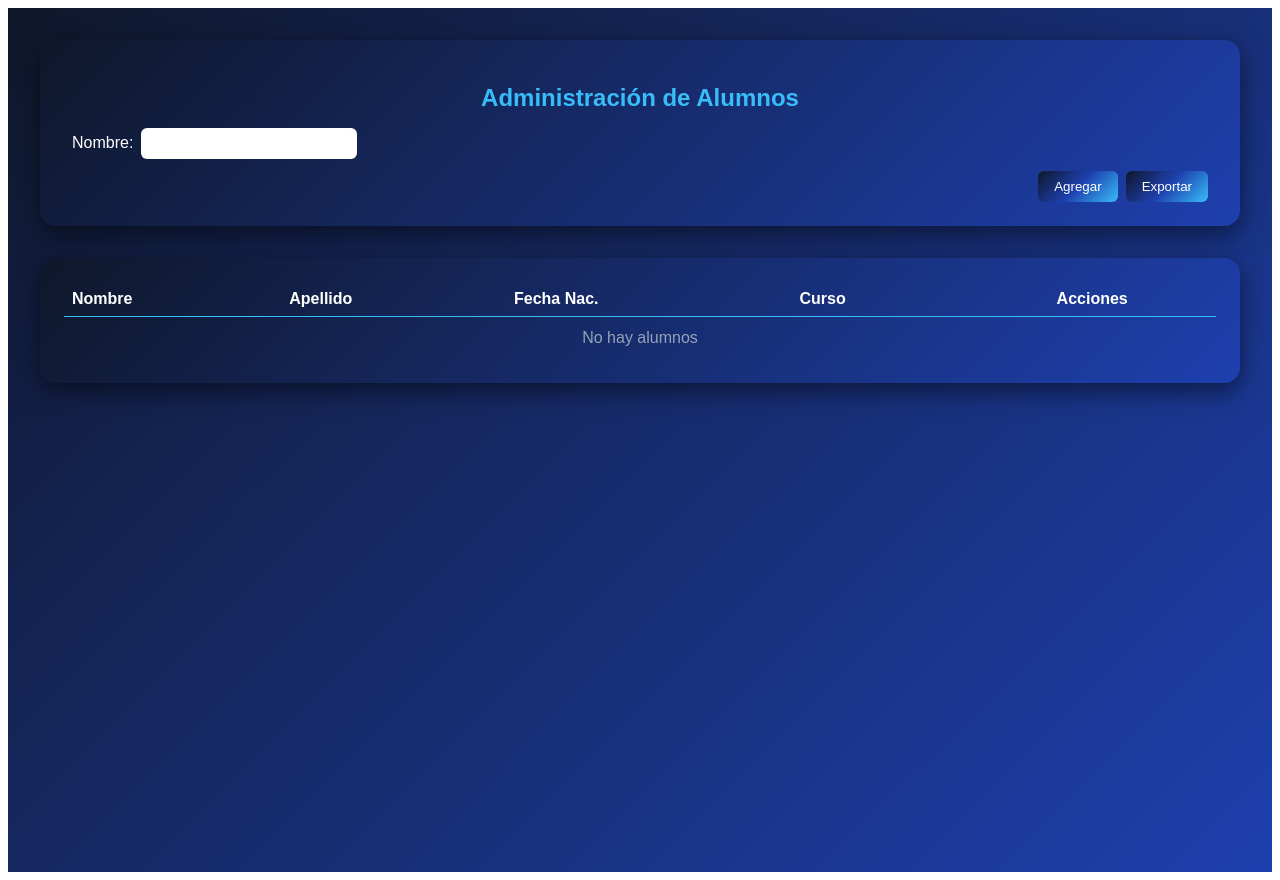
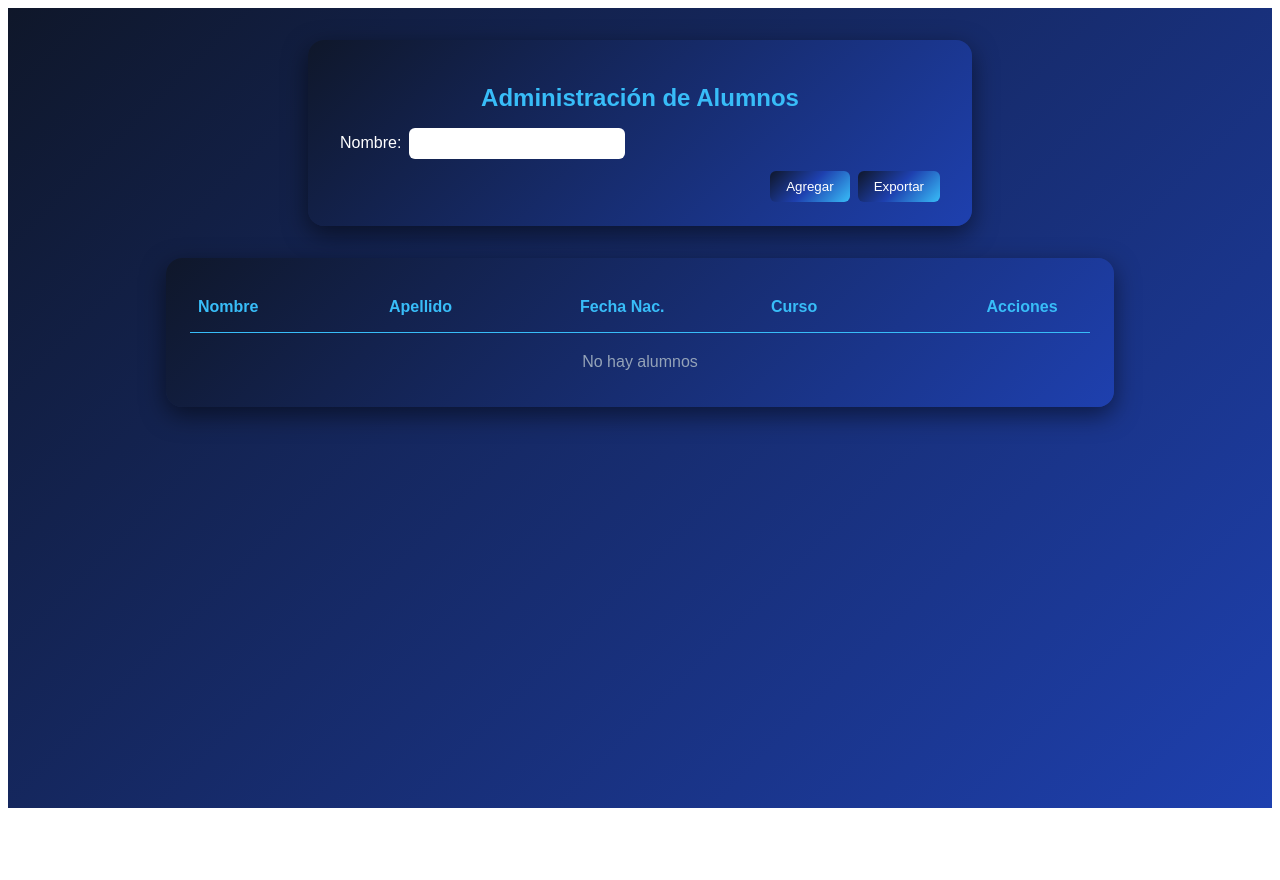
Before and after one commit to dbuenoxp/alumnos_react, a React app: page / in a window 1280 px wide. After the commit the page ends 816 px from the top, so only its background shows below. Built offline with nearby package versions, Linux system fonts and the light colour scheme.

Commit message:
responsive

```diff
--- a/src/App.js
+++ b/src/App.js
@@ -187,7 +187,17 @@ export default function App() {
   };
 
   return (
-    <div style={{ padding: "2rem", fontFamily: "sans-serif", background: "linear-gradient(135deg, #0f172a, #1e40af)", minHeight: "100vh", color: "#fff" }}>
+    <div
+      style={{
+        padding: "2rem",
+        fontFamily: "sans-serif",
+        background: "linear-gradient(135deg, #0f172a, #1e40af)",
+        minHeight: "100vh",
+        color: "#fff",
+        boxSizing: "border-box",
+        maxWidth: "100vw",
+      }}
+    >
       {/* Card de filtros */}
       <div
         style={{
@@ -196,6 +206,9 @@ export default function App() {
           borderRadius: 16,
           marginBottom: "2rem",
           boxShadow: "0 8px 24px rgba(0,0,0,0.5)",
+          maxWidth: "600px",
+          marginLeft: "auto",
+          marginRight: "auto",
         }}
       >
   <h2 style={{ marginBottom: "1rem", color: "#38bdf8", textAlign: "center" }}>Administración de Alumnos</h2>
@@ -245,26 +258,71 @@ export default function App() {
           padding: "1.5rem",
           borderRadius: 16,
           boxShadow: "0 8px 24px rgba(0,0,0,0.5)",
+          maxWidth: "900px",
+          marginLeft: "auto",
+          marginRight: "auto",
+          overflowX: "auto",
         }}
       >
-        <table style={{ width: "100%", borderCollapse: "collapse", color: "#fff" }}>
-          <thead>
-            <tr>
-              <th style={{ borderBottom: "1px solid #38bdf8", padding: 8, textAlign: "left" }}>Nombre</th>
-              <th style={{ borderBottom: "1px solid #38bdf8", padding: 8, textAlign: "left" }}>Apellido</th>
-              <th style={{ borderBottom: "1px solid #38bdf8", padding: 8, textAlign: "left" }}>Fecha Nac.</th>
-              <th style={{ borderBottom: "1px solid #38bdf8", padding: 8, textAlign: "left" }}>Curso</th>
-              <th style={{ borderBottom: "1px solid #38bdf8", padding: 8 }}>Acciones</th>
-            </tr>
-          </thead>
-          <tbody>
+        <div
+          style={{
+            display: "flex",
+            flexDirection: "column",
+            gap: "1rem",
+            width: "100%",
+            minWidth: 0,
+          }}
+        >
+          <div
+            style={{
+              display: "none",
+              marginBottom: "1rem",
+            }}
+            className="responsive-table-labels"
+          ></div>
+          {/* Responsive table: scroll on mobile, flex on desktop */}
+          <div
+            style={{
+              display: "flex",
+              flexDirection: "column",
+              gap: "0.5rem",
+              width: "100%",
+            }}
+          >
+            {/* Header row */}
+            <div
+              style={{
+                display: "flex",
+                flexWrap: "wrap",
+                borderBottom: "1px solid #38bdf8",
+                fontWeight: "bold",
+                color: "#38bdf8",
+                padding: "8px 0",
+              }}
+            >
+              <div style={{ flex: 1, minWidth: 120, padding: 8 }}>Nombre</div>
+              <div style={{ flex: 1, minWidth: 120, padding: 8 }}>Apellido</div>
+              <div style={{ flex: 1, minWidth: 120, padding: 8 }}>Fecha Nac.</div>
+              <div style={{ flex: 1, minWidth: 120, padding: 8 }}>Curso</div>
+              <div style={{ minWidth: 120, padding: 8, textAlign: "center" }}>Acciones</div>
+            </div>
+            {/* Data rows */}
             {filtered.map((a) => (
-              <tr key={a.id} style={{ borderBottom: "1px solid rgba(255,255,255,0.1)" }}>
-                <td style={{ padding: 8 }}>{a.nombre}</td>
-                <td style={{ padding: 8 }}>{a.apellido}</td>
-                <td style={{ padding: 8 }}>{a.fecha}</td>
-                <td style={{ padding: 8 }}>{a.curso}</td>
-                <td style={{ padding: 8, display: "flex", gap: 8 }}>
+              <div
+                key={a.id}
+                style={{
+                  display: "flex",
+                  flexWrap: "wrap",
+                  borderBottom: "1px solid rgba(255,255,255,0.1)",
+                  alignItems: "center",
+                  padding: "8px 0",
+                }}
+              >
+                <div style={{ flex: 1, minWidth: 120, padding: 8 }}>{a.nombre}</div>
+                <div style={{ flex: 1, minWidth: 120, padding: 8 }}>{a.apellido}</div>
+                <div style={{ flex: 1, minWidth: 120, padding: 8 }}>{a.fecha}</div>
+                <div style={{ flex: 1, minWidth: 120, padding: 8 }}>{a.curso}</div>
+                <div style={{ minWidth: 120, padding: 8, display: "flex", gap: 8, justifyContent: "center" }}>
                   <button
                     onClick={() => {
                       setEditAlumno(a);
@@ -277,6 +335,7 @@ export default function App() {
                       background: "#38bdf8",
                       color: "#0f172a",
                       cursor: "pointer",
+                      minWidth: 70,
                     }}
                   >
                     Editar
@@ -290,22 +349,21 @@ export default function App() {
                       background: "#ef4444",
                       color: "#fff",
                       cursor: "pointer",
+                      minWidth: 70,
                     }}
                   >
                     Eliminar
                   </button>
-                </td>
-              </tr>
+                </div>
+              </div>
             ))}
             {filtered.length === 0 && (
-              <tr>
-                <td colSpan={5} style={{ textAlign: "center", padding: 12, color: "#94a3b8" }}>
+              <div style={{ textAlign: "center", padding: 12, color: "#94a3b8" }}>
                 No hay alumnos
-                </td>
-              </tr>
+              </div>
             )}
-          </tbody>
-        </table>
+          </div>
+        </div>
       </div>
 
       <Modal
```
Lines whose indentation alone changed are shown as unchanged.
